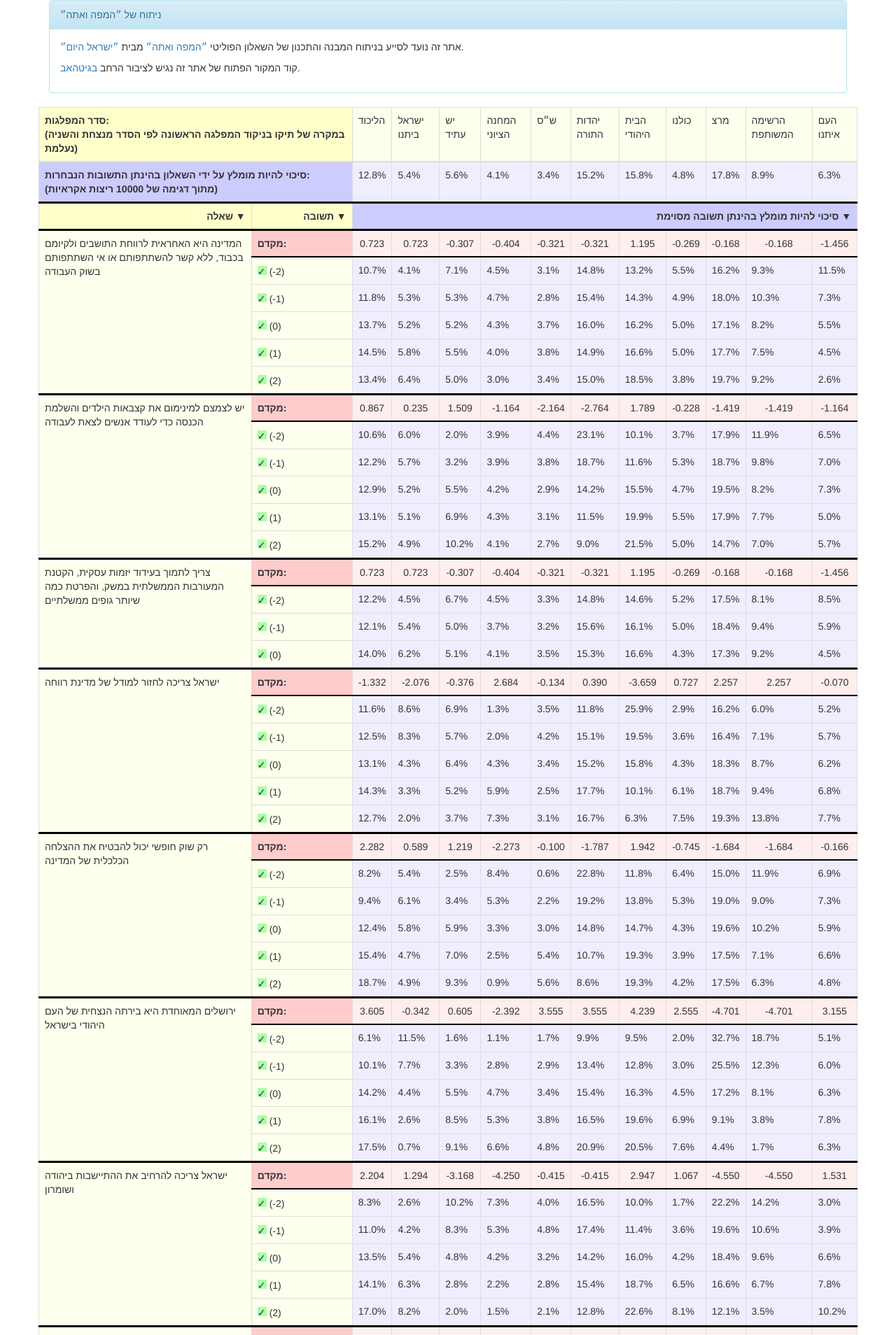
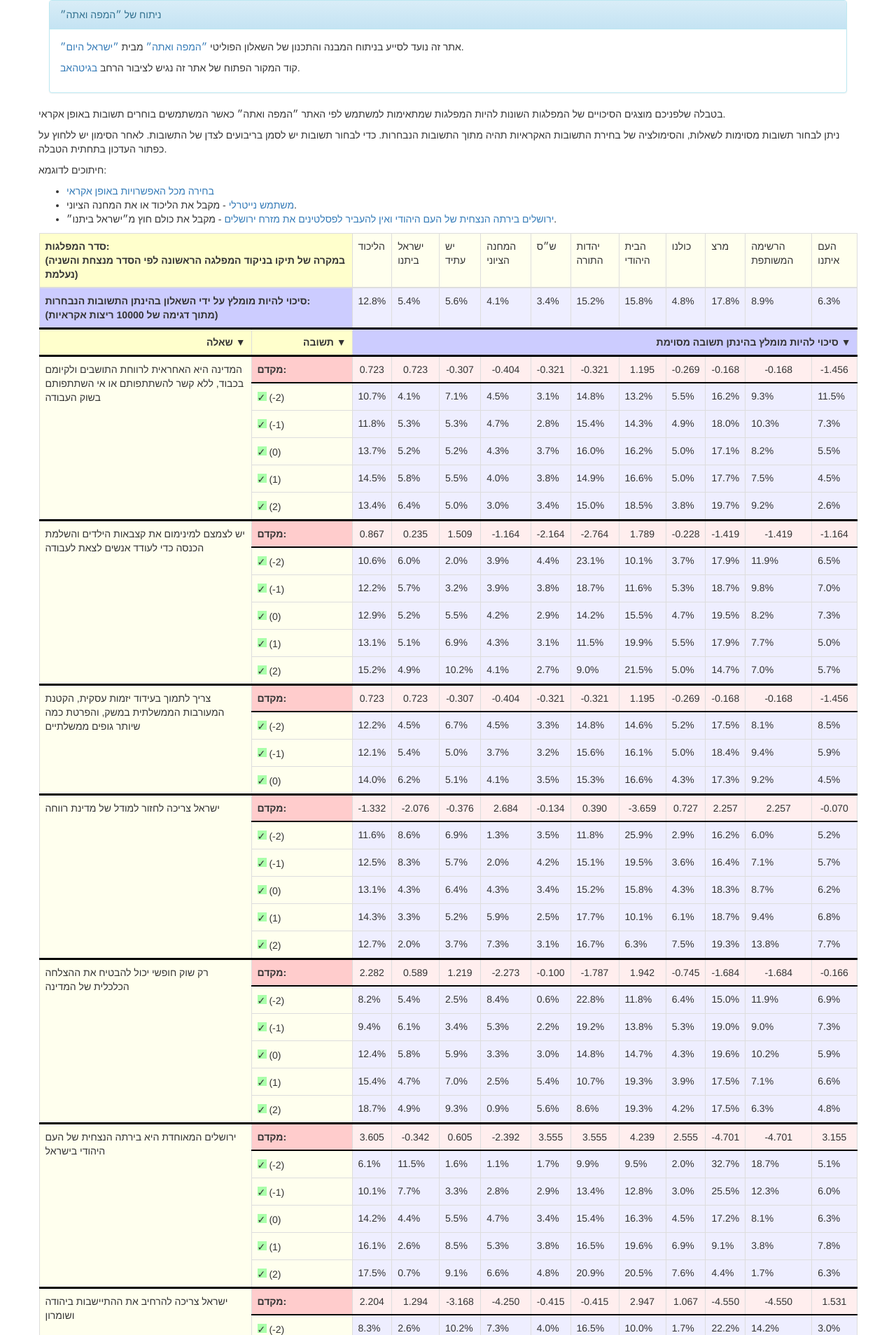
Before and after one commit to yairchu/hayom_map_re, a Django app: page / in a window 1280 px wide. Shown: the top 1908 px of the page at 70% size. Run offline with Django 3.2, Linux system fonts and the light colour scheme; data comes from the database, SQL or seed files in the repository; some libraries are stand-ins or nearby versions.

Commit message:
add instructions and some examples

```diff
--- /dev/null
+++ b/hayom/templates/hayom/base.html
@@ -0,0 +1,47 @@
+{% load i18n %}
+
+<!doctype html>
+<html dir="{{LANGUAGE_BIDI|yesno:"rtl,ltr"}}">
+<head>
+  <meta charset="utf-8" />
+  <link rel="stylesheet" href="https://maxcdn.bootstrapcdn.com/bootstrap/3.3.1/css/bootstrap.min.css" />
+  <link rel="stylesheet" href="https://maxcdn.bootstrapcdn.com/bootstrap/3.3.1/css/bootstrap-theme.min.css" />
+
+  <script>
+    (function(i,s,o,g,r,a,m){i['GoogleAnalyticsObject']=r;i[r]=i[r]||function(){
+    (i[r].q=i[r].q||[]).push(arguments)},i[r].l=1*new Date();a=s.createElement(o),
+    m=s.getElementsByTagName(o)[0];a.async=1;a.src=g;m.parentNode.insertBefore(a,m)
+    })(window,document,'script','//www.google-analytics.com/analytics.js','ga');
+
+    ga('create', 'UA-59850689-1', 'auto');
+    ga('send', 'pageview');
+
+  </script>
+
+  {% block head-extra %} {% endblock %}
+</head>
+<body>
+  <div class="container">
+    <div class="panel panel-info">
+      <div class="panel-heading">
+        {% trans "ניתוח של ״המפה ואתה״" %}
+      </div>
+      <div class="panel-body">
+        <p>
+          {% trans "אתר זה נועד לסייע בניתוח המבנה והתכנון של השאלון הפוליטי" %}
+          <a target="_blank" href="https://www.israelhayom.co.il/sites/default/files/ilhfiles/elections/map/index.html">
+            {% trans "״המפה ואתה״" %}
+          </a>
+          {% trans "מבית" %}
+          <a target="_blank" href="https://www.israelhayom.co.il/">{% trans "״ישראל היום״" %}</a>.
+        </p>
+        <p>
+          {% trans "קוד המקור הפתוח של אתר זה נגיש לציבור הרחב" %}
+          <a target="_blank" href="https://github.com/yairchu/hayom_map_re">{% trans "בגיטהאב" %}</a>.
+        </p>
+      </div>
+    </div>
+  </div>
+  {% block content %} {% endblock %}
+</body>
+</html>
--- a/hayom/templates/hayom/home.html
+++ b/hayom/templates/hayom/home.html
@@ -1,23 +1,9 @@
+{% extends "hayom/base.html" %}
+
 {% load i18n %}
 
-<!doctype html>
-<html dir="{{LANGUAGE_BIDI|yesno:"rtl,ltr"}}">
-<head>
-  <meta charset="utf-8" />
-  <link rel="stylesheet" href="https://maxcdn.bootstrapcdn.com/bootstrap/3.3.1/css/bootstrap.min.css" />
-  <link rel="stylesheet" href="https://maxcdn.bootstrapcdn.com/bootstrap/3.3.1/css/bootstrap-theme.min.css" />
+{% block head-extra %}
   <title> {% trans "ניתוח של ״המפה ואתה״ מבית ״ישראל היום״" %} </title>
-
-  <script>
-    (function(i,s,o,g,r,a,m){i['GoogleAnalyticsObject']=r;i[r]=i[r]||function(){
-    (i[r].q=i[r].q||[]).push(arguments)},i[r].l=1*new Date();a=s.createElement(o),
-    m=s.getElementsByTagName(o)[0];a.async=1;a.src=g;m.parentNode.insertBefore(a,m)
-    })(window,document,'script','//www.google-analytics.com/analytics.js','ga');
-
-    ga('create', 'UA-59850689-1', 'auto');
-    ga('send', 'pageview');
-
-  </script>
 
   <style type="text/css">
     th {
@@ -43,6 +29,9 @@
     }
     th.src-text {
       background-color: #ffc;
+    }
+    .refresh {
+      background-color: #f8f8f8;
     }
     .answer {
       width: 144px;
@@ -77,29 +66,45 @@
       content: '✓';
     }
   </style>
-</head>
-<body>
+{% endblock %}
+{% block content %}
   <div class="container">
-    <div class="panel panel-info">
-      <div class="panel-heading">
-        {% trans "ניתוח של ״המפה ואתה״" %}
-      </div>
-      <div class="panel-body">
-        <p>
-          {% trans "אתר זה נועד לסייע בניתוח המבנה והתכנון של השאלון הפוליטי" %}
-          <a target="_blank" href="https://www.israelhayom.co.il/sites/default/files/ilhfiles/elections/map/index.html">
-            {% trans "״המפה ואתה״" %}
-          </a>
-          {% trans "מבית" %}
-          <a target="_blank" href="https://www.israelhayom.co.il/">{% trans "״ישראל היום״" %}</a>.
-        </p>
-        <p>
-          {% trans "קוד המקור הפתוח של אתר זה נגיש לציבור הרחב" %}
-          <a target="_blank" href="https://github.com/yairchu/hayom_map_re">{% trans "בגיטהאב" %}</a>.
-        </p>
-      </div>
-    </div>
     <div class="row">
+      <p>
+        {% blocktrans %}
+        בטבלה שלפניכם מוצגים הסיכויים של המפלגות השונות
+        להיות המפלגות שמתאימות למשתמש לפי האתר ״המפה ואתה״
+        כאשר המשתמשים בוחרים תשובות באופן אקראי.
+        {% endblocktrans %}
+      </p>
+      <p>
+        {% blocktrans %}
+        ניתן לבחור תשובות מסוימות לשאלות,
+        והסימולציה של בחירת התשובות האקראיות תהיה מתוך התשובות הנבחרות.
+        כדי לבחור תשובות יש לסמן בריבועים לצדן של התשובות.
+        לאחר הסימון יש ללחוץ על כפתור העדכון בתחתית הטבלה.
+        {% endblocktrans %}
+      </p>
+      <p>
+        {% trans "חיתוכים לדוגמא" %}:
+        <ul>
+          <li>
+            <a href="?">
+              {% trans "בחירה מכל האפשרויות באופן אקראי" %}
+            </a>
+          </li>
+          <li>
+            <a href="?m2_3N-2=on&m2_3N-1=on&m2_3N1=on&m2_3N2=on&m3_3N-2=on&m3_3N-1=on&m3_3N1=on&m3_3N2=on&m4_3N-2=on&m4_3N-1=on&m5_3N-2=on&m5_3N-1=on&m5_3N1=on&m5_3N2=on&m6_3N-2=on&m6_3N-1=on&m6_3N1=on&m6_3N2=on&m2_1N-2=on&m2_1N-1=on&m2_1N1=on&m2_1N2=on&m3_1N-2=on&m3_1N-1=on&m3_1N1=on&m3_1N2=on&m4_1N-2=on&m4_1N-1=on&m4_1N1=on&m4_1N2=on&m5_1N-2=on&m5_1N-1=on&m5_1N1=on&m5_1N2=on&m6_1N-2=on&m6_1N-1=on&m6_1N1=on&m6_1N2=on&m2_2N-2=on&m2_2N-1=on&m2_2N1=on&m2_2N2=on&m3_2N-2=on&m3_2N-1=on&m3_2N1=on&m3_2N2=on&m4_2N-2=on&m4_2N-1=on&m4_2N1=on&m4_2N2=on&m5_2N-2=on&m5_2N-1=on&m5_2N1=on&m5_2N2=on&m6_2N-2=on&m6_2N-1=on&m6_2N1=on&m6_2N2=on&V16N-1=on&V16N1=on">
+              {% trans "משתמש נייטרלי" %}
+            </a> - {% trans "מקבל את הליכוד או את המחנה הציוני" %}.
+          </li>
+          <li>
+            <a href="?m2_1N-2=on&m2_1N-1=on&m2_1N0=on&m5_1N0=on&m5_1N1=on&m5_1N2=on">
+              {% trans "ירושלים בירתה הנצחית של העם היהודי ואין להעביר לפסלטינים את מזרח ירושלים" %}
+            </a> - {% trans "מקבל את כולם חוץ מ״ישראל ביתנו״" %}.
+          </li>
+        </ul>
+      </p>
       <form>
         <table class="table table-bordered">
           <thead>
@@ -183,10 +188,15 @@
               {% endfor %}
             {% endfor %}
           </tbody>
+          <tfoot>
+            <tr>
+              <td colspan={{num_cols}} style="text-align: center; border: 2px solid black;" class="refresh">
+                <input type="submit" value="חשב עם התשובות הנבחרות" class="btn btn-lg btn-success" />
+              </td>
+            </tr>
+          </tfoot>
         </table>
-        <input type="submit" value="חשב עם התשובות הנבחרות" />
       </form>
     </div>
   </div>
-</body>
-</html>
+{% endblock %}
--- a/hayom/views.py
+++ b/hayom/views.py
@@ -15,7 +15,16 @@ def home(request):
         if len(parts) != 2:
             continue
         params.append(param)
-        del answer_sets[parts[0]][int(parts[1])]
+        q_code = parts[0]
+        answer_set = answer_sets[q_code]
+        del answer_set[int(parts[1])]
+        if not answer_set:
+            # No answer allowed for a question
+            context = {
+                'question': question_titles[q_code],
+                }
+            return render(
+                request, 'hayom/error_all_answers_forbidden.html', context)
 
     num_runs = 10000
 
@@ -37,6 +46,7 @@ def home(request):
 
     context = {
         'num_parties': len(party_names),
+        'num_cols': 2 + len(party_names),
         'parties': [],
         'questions': [],
         'num_runs': num_runs,
```
Also changed, not shown: hayom/templates/hayom/error_all_answers_forbidden.html (added, +24 -0 lines).
